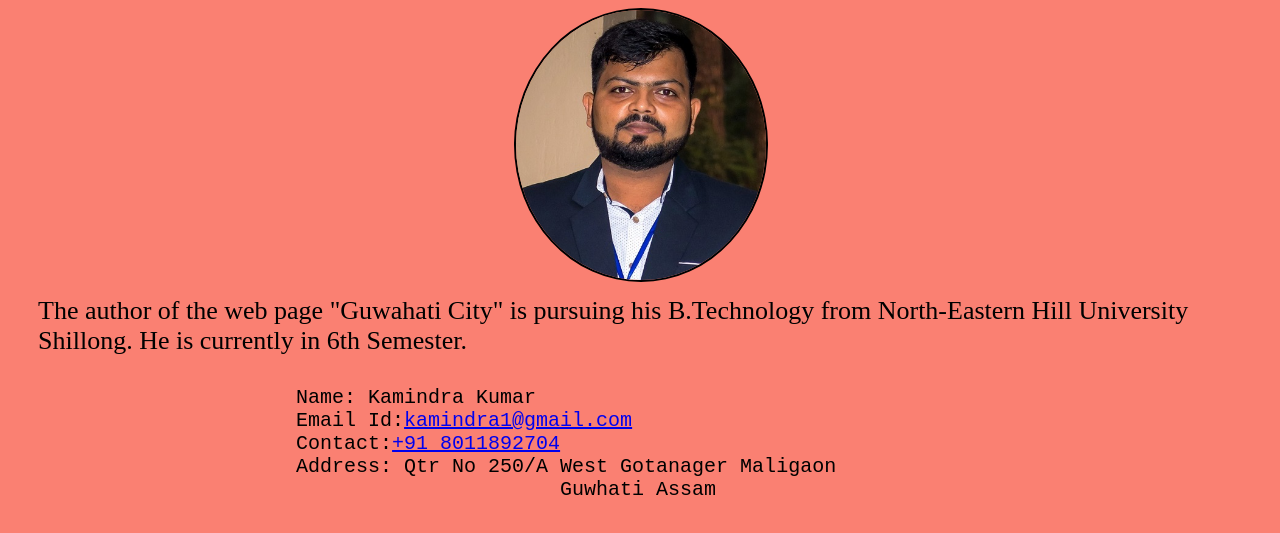
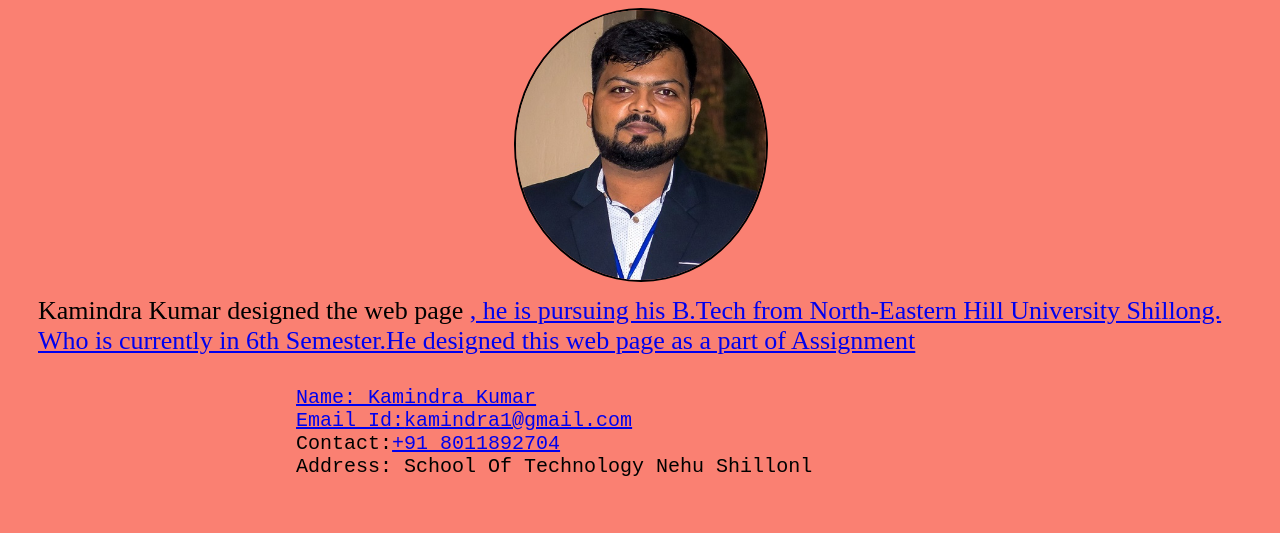
Before and after one commit to kamindra/Web-Technology, a plain HTML site: page css/profile.html in a window 1280 px wide. Shown: the part 113-646 px from the top of the page. Drawn offline with Linux system fonts and the light colour scheme.

Commit message:
Update profile.html

```diff
--- a/css/profile.html
+++ b/css/profile.html
@@ -12,14 +12,12 @@
 		<span><img src="images/author.jpg" alt="" class="photo"></span>
 	</div>
 	<div>
-		<p id="abt">The author of the web page "Guwahati City" is pursuing his B.Technology from North-Eastern Hill University Shillong. He is currently in 6th Semester.</p>
+		<p id="abt">Kamindra Kumar designed the web page <a href="https://kamindra.github.io/Web-Technology/""Guwahati City"</a>, he is pursuing his B.Tech from North-Eastern Hill University Shillong. Who is currently in 6th Semester.He designed this web page as a part of Assignment</p>
 		<pre>
 			Name: Kamindra Kumar
 			Email Id:<a href="mailto:kamindra1@.com">kamindra1@gmail.com</a>
 			Contact:<a href="te:801892704">+91 8011892704</a>
-			Address: Qtr No 250/A West Gotanager Maligaon
-					      Guwhati Assam
-
+			Address: School Of Technology Nehu Shillonl
 		</pre>
 	</div>
 </body>
```
